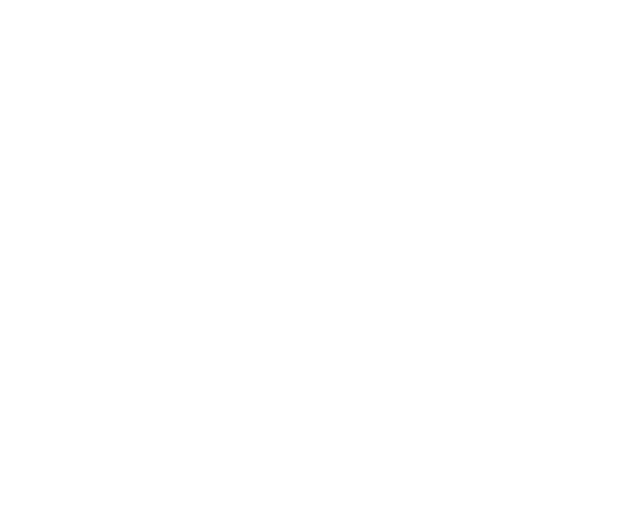
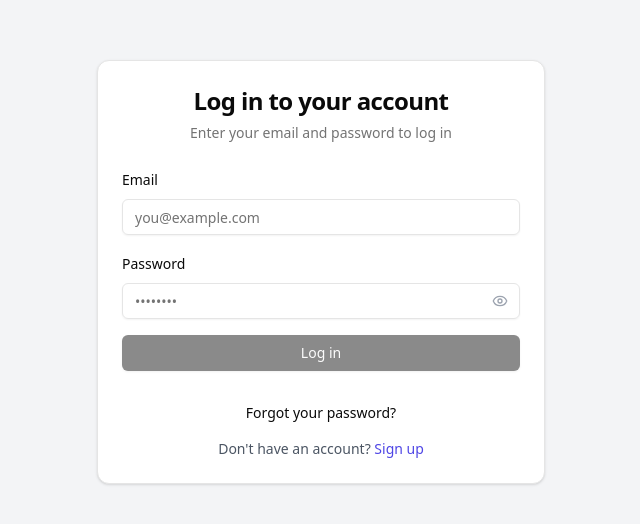
Before and after one commit to KrishKPs/Find-my-Professor, a React (Vite) app in the folder Frontend/: page /adminlogin in a window 1280 px wide. Before the commit this address had no page. Shown: the part 128-652 px from the top of the page, without its empty margins (319-959 px from the left). Built offline with nearby package versions, Linux system fonts and the light colour scheme.

Commit message:
Added Admin Login

```diff
--- a/Frontend/src/App.jsx
+++ b/Frontend/src/App.jsx
@@ -13,6 +13,7 @@
 import ProfessorDetailForm from './Pages/ProfessorDetailForm'
 import ProfessorDashboard from './Pages/Professor_homepage'
 import LoadingPage from './Pages/Loading'
+import AdminLogin from './Pages/Adminlogin'
 
 
 function App() {
@@ -34,6 +35,7 @@
       <Route path='/professorform' element ={<ProfessorDetailForm/>}/>
       <Route path='/adminsignup' element={<AdminSignup/>}/>
       <Route path='/admindashboard' element={<AdminDashboard/>}/>
+      <Route path='/adminlogin' element={<AdminLogin/>}/>
       <Route path='/userSignup' element={<UserSignup/>}/>
       <Route path='/userlogin' element={<LoginUser/>}/>
 
--- /dev/null
+++ b/Frontend/src/Pages/Adminlogin.jsx
@@ -0,0 +1,140 @@
+import React, { useState } from 'react';
+import { Eye, EyeOff } from 'lucide-react';
+import { Button } from "@/components/ui/button";
+import { Input } from "@/components/ui/input";
+import { Label } from "@/components/ui/label";
+import { Card, CardContent, CardDescription, CardFooter, CardHeader, CardTitle } from "@/components/ui/card";
+import axios from 'axios';
+import { useNavigate } from 'react-router-dom';
+
+export default function AdminLogin() {
+  const [formData, setFormData] = useState({
+    email: '',
+    password: '',
+  });
+  const [errors, setErrors] = useState({});
+  const [showPassword, setShowPassword] = useState(false);
+
+  const navigate = useNavigate();
+
+  const handleChange = (e) => {
+    const { name, value } = e.target;
+    setFormData(prev => ({ ...prev, [name]: value }));
+    validateField(name, value);
+  };
+
+  const validateField = (name, value) => {
+    let error = '';
+    switch (name) {
+      case 'email':
+        error = /\S+@\S+\.\S+/.test(value) ? '' : 'Invalid email format';
+        break;
+      case 'password':
+        error = value.length >= 6 ? '' : 'Password must be at least 6 characters long';
+        break;
+      default:
+        break;
+    }
+    setErrors(prev => ({ ...prev, [name]: error }));
+  };
+
+  const handleSubmit = async (e) => {
+    e.preventDefault();
+    try {
+      const response = await axios.post('http://localhost:3087/adminlogin', formData);
+      console.log(response.data.token);
+      localStorage.setItem('token', response.data.token);
+      alert('Login successful');
+
+   navigate('/admindashboard');
+
+      console.log('Form submitted:', formData);
+    } catch (error) {
+      if (error.response) {
+        console.log(error.response.data);
+        alert(error.response.data.message);
+      }
+    }
+  };
+
+
+  const isFormValid = () => {
+    return Object.values(formData).every(value => value !== '') && Object.values(errors).every(error => error === '');
+  };
+
+  return (
+    <div className="min-h-screen bg-gray-100 flex items-center justify-center py-12 px-4 sm:px-6 lg:px-8">
+      <Card className="w-full max-w-md">
+        <CardHeader>
+          <CardTitle className="text-2xl font-bold text-center">Log in to your account</CardTitle>
+          <CardDescription className="text-center">Enter your email and password to log in</CardDescription>
+        </CardHeader>
+        <CardContent>
+          <form onSubmit={handleSubmit} className="space-y-4">
+            <div className="space-y-2">
+              <Label htmlFor="email">Email</Label>
+              <Input
+                id="email"
+                name="email"
+                type="email"
+                placeholder="you@example.com"
+                value={formData.email}
+                onChange={handleChange}
+                className={errors.email ? 'border-red-500' : ''}
+              />
+              {errors.email && <p className="text-xs text-red-500">{errors.email}</p>}
+            </div>
+            <div className="space-y-2">
+              <Label htmlFor="password">Password</Label>
+              <div className="relative">
+                <Input
+                  id="password"
+                  name="password"
+                  type={showPassword ? "text" : "password"}
+                  placeholder="••••••••"
+                  value={formData.password}
+                  onChange={handleChange}
+                  className={errors.password ? 'border-red-500' : ''}
+                />
+                <Button
+                  type="button"
+                  variant="ghost"
+                  size="sm"
+                  className="absolute right-0 top-0 h-full px-3 py-2 hover:bg-transparent"
+                  onClick={() => setShowPassword(!showPassword)}
+                >
+                  {showPassword ? (
+                    <EyeOff className="h-4 w-4 text-gray-400" />
+                  ) : (
+                    <Eye className="h-4 w-4 text-gray-400" />
+                  )}
+                  <span className="sr-only">
+                    {showPassword ? "Hide password" : "Show password"}
+                  </span>
+                </Button>
+              </div>
+              {errors.password && <p className="text-xs text-red-500">{errors.password}</p>}
+            </div>
+            <Button type="submit" className="w-full" disabled={!isFormValid()}>
+              Log in
+            </Button>
+          </form>
+        </CardContent>
+        <CardFooter className="flex flex-col space-y-2">
+          <Button variant="link" className="px-0 text-sm text-primary">
+            Forgot your password?
+          </Button>
+          <p className="text-sm text-center text-gray-600">
+            Don't have an account?{' '}
+            <span
+              onClick={() => navigate('/usersignup')}
+              className="font-medium text-indigo-600 hover:text-indigo-500 cursor-pointer"
+            >
+              Sign up
+            </span>
+          </p>
+        </CardFooter>
+      </Card>
+    </div>
+  );
+}
```
